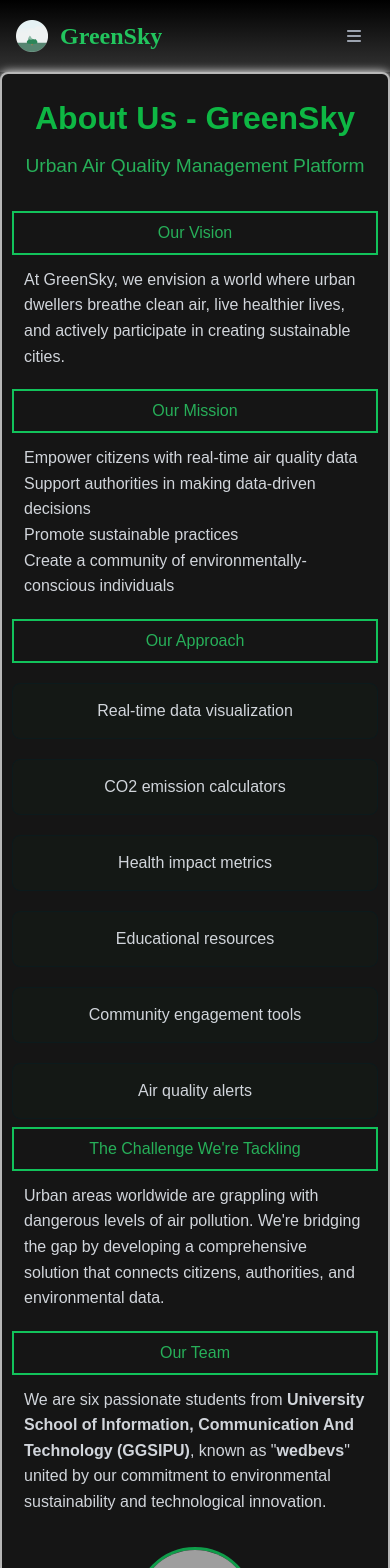
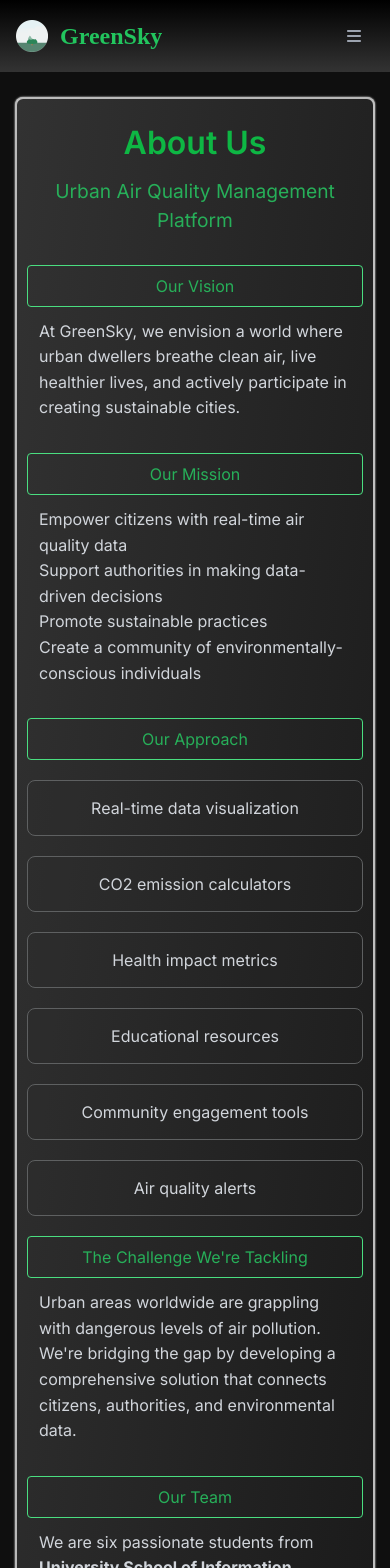
Before and after one commit to project-GreenSky/GreenSky, a React (Vite) app: page /about in a window 390 px wide. Shown: the top 1568 px of the page. Built offline with nearby package versions, Linux system fonts and the light colour scheme; no server answers; grey boxes are pictures that could not be loaded; a web font is replaced by a local one.

Commit message:
made website respnsive and changed design of contact,about and blog page

```diff
--- a/src/App.jsx
+++ b/src/App.jsx
@@ -33,7 +33,7 @@ export default function App() {
 
 function InProgress() {
   return (
-    <div className="h-dvh flex items-center justify-center text-sxl">
+    <div className="h-dvh flex items-center justify-center text-2xl font-bold">
       Coming Soon ...
     </div>
   );
--- a/src/components/About/About.css
+++ b/src/components/About/About.css
@@ -1,23 +1,25 @@
 .about-us {
-  font-family: "Arial", sans-serif;
   color: #333;
   width: 100%;
-  margin: 0;
+  margin: 20px auto;
   padding: 0;
   /* background-image: url("./assets/bgimage.jpg");
   background-size: cover;
   background-position: center;
-  background-attachment: fixed; */
+  background-attachment: fixed;  */
 }
 
 .content-wrapper {
   max-width: 800px;
-  margin: 0 auto;
+
+  margin: 25px auto;
   padding: 10px 20px;
+  background: linear-gradient(to bottom right, #323232, #121212);
+
   /* background-color: rgba(255, 255, 255, 0.9); */
   /* box-shadow: 0 0 20px rgba(0, 0, 0, 0.1); */
   border: 2px solid #ffffffb1;
-  box-shadow: 0 0 10px #fff;
+  box-shadow: 0 0 2px #fff;
 }
 
 .title {
@@ -37,7 +39,7 @@
 
 h2 {
   color: #27af59;
-  border: 2px solid #12c25b;
+  /* border: 2px solid #12c25b; */
   padding: 8px;
   margin-top: 30px;
 }
@@ -55,8 +57,8 @@ ul {
 }
 
 .feature {
-  background-color: rgba(15, 53, 19, 0.1);
-  border: 1px solid #0c1a1c;
+  background-color: rgba(43, 46, 44, 0.1);
+  border: 1px solid #5e6061;
   border-radius: 8px;
   padding: 15px;
   text-align: center;
@@ -71,8 +73,7 @@ ul {
 .team-grid {
   display: grid;
   grid-template-columns: repeat(auto-fit, minmax(150px, 1fr));
-  gap: 20px;
-  margin-top: 20px;
+  gap: 60px;
 }
 
 .team-member {
@@ -114,3 +115,9 @@ ul {
     grid-template-columns: 1fr;
   }
 }
+
+@media (max-width: 900px) {
+   .content-wrapper{
+    margin: 25px 15px;
+   }
+}
--- a/src/components/About/About.jsx
+++ b/src/components/About/About.jsx
@@ -51,7 +51,7 @@ export default function AboutUs() {
           transition={{ duration: 1 }}
           className="title"
         >
-          About Us - GreenSky
+          About Us
         </motion.h1>
 
         <motion.div
@@ -63,8 +63,8 @@ export default function AboutUs() {
           Urban Air Quality Management Platform
         </motion.div>
 
-        <section className="vision my-2">
-          <h2>Our Vision</h2>
+        <section className="vision mb-5">
+          <h2 className="border border-green-400 rounded">Our Vision</h2>
           <p className="text-gray-300 p-3">
             At GreenSky, we envision a world where urban dwellers breathe clean
             air, live healthier lives, and actively participate in creating
@@ -72,8 +72,8 @@ export default function AboutUs() {
           </p>
         </section>
 
-        <section className="mission my-2">
-          <h2>Our Mission</h2>
+        <section className="mission mb-5">
+          <h2 className="border border-green-400 rounded">Our Mission</h2>
           <ul className="text-gray-300 p-3">
             <li>Empower citizens with real-time air quality data</li>
             <li>Support authorities in making data-driven decisions</li>
@@ -82,8 +82,8 @@ export default function AboutUs() {
           </ul>
         </section>
 
-        <section className="approach my-2">
-          <h2>Our Approach</h2>
+        <section className="approach mb-5">
+          <h2 className="border border-green-400 rounded">Our Approach</h2>
           <div className="feature-grid  text-gray-300">
             {[
               "Real-time data visualization",
@@ -106,8 +106,8 @@ export default function AboutUs() {
           </div>
         </section>
 
-        <section className="challenge my-2">
-          <h2>The Challenge We're Tackling</h2>
+        <section className="challenge mb-5">
+          <h2 className="border border-green-400 rounded">The Challenge We're Tackling</h2>
           <p className="text-gray-300 p-3">
             Urban areas worldwide are grappling with dangerous levels of air
             pollution. We're bridging the gap by developing a comprehensive
@@ -116,8 +116,8 @@ export default function AboutUs() {
           </p>
         </section>
 
-        <section className="team my-2">
-          <h2>Our Team</h2>
+        <section className="team mb-8">
+          <h2 className="border border-green-400 rounded">Our Team</h2>
           <p className="text-gray-300 p-3">
             We are six passionate students from{" "}
             <strong>
@@ -150,8 +150,8 @@ export default function AboutUs() {
           </div>
         </section>
 
-        <section className="impact my-2">
-          <h2>Our Impact</h2>
+        <section className="impact mb-5">
+          <h2 className="border border-green-400 rounded">Our Impact</h2>
           <p className="text-gray-300 p-3">
             Through GreenSky, we aspire to increase awareness, enhance
             decision-making, contribute to healthier urban living, and foster
--- a/src/components/BlogPageComponent/AirQualityBlog.css
+++ b/src/components/BlogPageComponent/AirQualityBlog.css
@@ -1,20 +1,19 @@
 /* BlogPage.css */
 .blog-page {
-  font-family: 'Arial', sans-serif;
-  background-color: #25472c;
   color: #000000;
 }
 
 header {
-  background-color: #3ea543;
+  background-color: #22c55e;
   color: white;
+  font-weight: bold;
   text-align: center;
   padding: 2rem 0;
   margin-bottom: 2rem;
 }
 
 header h1 {
-  font-size: 2.5rem;
+  font-size: 2.2rem;
   margin-bottom: 0.5rem;
 }
 
@@ -26,17 +25,18 @@ header p {
 .blog-grid {
   display: grid;
   grid-template-columns: repeat(auto-fit, minmax(300px, 1fr));
-  gap: 2rem;
+  gap: 2.5rem;
   padding: 0 2rem;
 }
 
 .blog-card {
-  background-color: rgb(22, 28, 25);
-  border-radius: 10px;
+  background: linear-gradient(to bottom right, #323232, #121212);
   overflow: hidden;
-  box-shadow: 0 4px 6px rgba(0, 0, 0, 0.1);
+  border-radius: 1%;
   transition: transform 0.3s ease;
+  transform: scale(0.95);
   cursor: pointer;
+  margin-bottom: 0.75rem;
 }
 
 .blog-card:hover {
@@ -53,6 +53,8 @@ header p {
   padding: 1rem;
   font-size: 1.2rem;
   text-align: center;
+  /* border: 2px solid #12c25b; */
+
 }
 
 .modal-overlay {
@@ -69,11 +71,13 @@ header p {
 }
 
 .modal-content {
-  background-color: rgb(140, 237, 151);
+  background: linear-gradient(to bottom, #323232, #4f4c4c);
   padding: 2rem;
   border-radius: 10px;
+  color: #e0d5d5;
+  box-shadow: "0 0 1px #fff";
   max-width: 800px;
-  width: 90%;
+  width: 93%;
   max-height: 90vh;
   overflow-y: auto;
   position: relative;
@@ -81,16 +85,19 @@ header p {
 
 .close-button {
   position: absolute;
-  top: 1rem;
-  right: 1rem;
+  top: 2px;
+  right: 12px;
   font-size: 1.5rem;
   background: none;
   border: none;
+  font-weight: bold;
   cursor: pointer;
 }
 
 .modal-content h2 {
   margin-bottom: 1rem;
+  font-size: 1.1rem;
+  border-radius: 5px;
 }
 
 .modal-content img {
--- a/src/components/BlogPageComponent/AirQualityBlog.jsx
+++ b/src/components/BlogPageComponent/AirQualityBlog.jsx
@@ -163,7 +163,7 @@ const AirQualityBlog = () => {
           {blogs.map((blog) => (
             <div
               key={blog.id}
-              className="blog-card"
+              className="blog-card border border-green-400 border-collapse rounded-md"
               onClick={() => handleBlogClick(blog)}
             >
               <img src={blog.image} alt={blog.title} />
--- a/src/components/Contactuspage.jsx
+++ b/src/components/Contactuspage.jsx
@@ -25,10 +25,10 @@ function ContactUsForm() {
   return (
     <div className="text-white min-h-screen flex items-center justify-center">
       <div
-        className="bg-base-200 p-8 rounded-lg shadow-lg w-full max-w-4xl"
-        style={{ border: "2px solid #ffffffb1", boxShadow: "0 0 10px #fff" }}
+        className="bg-gradient-to-br from-[#323232] to-[#121212] m-3 p-8 rounded-lg shadow-lg w-full max-w-4xl"
+        style={{ border: "2px solid #ffffffb1", boxShadow: "0 0 1px #fff" }}
       >
-        <h2 className="text-3xl rounded-lg font-semibold mb-6 text-center">
+        <h2 className="text-2xl rounded-lg font-semibold mb-6 text-center">
           Contact Us
         </h2>
 
@@ -79,7 +79,7 @@ function ContactUsForm() {
           <div className="text-center">
             <button
               type="submit"
-              className="px-6 py-3 bg-green-500 text-white font-semibold rounded-lg hover:bg-green-600 focus:outline-none focus:ring-2 focus:ring-green-600"
+              className="px-6 py-3 mt-3 bg-green-500 text-white font-semibold rounded-lg hover:bg-green-600 focus:outline-none focus:ring-2 focus:ring-green-600"
             >
               Submit
             </button>
--- a/src/components/Facts.jsx
+++ b/src/components/Facts.jsx
@@ -40,17 +40,17 @@ function Facts() {
   };
 
   return (
-    <div className="max-w-xl h-lg mx-auto mt-32 ">
+    <div className="max-w-xl h-lg mx-auto mt-32">
       <Slider {...settings}>
         {facts.map((fact, index) => (
           <div key={index} className="p-4">
-            <div className="bg-base-200 rounded-lg shadow-md overflow-hidden transition-transform transform hover:scale-105">
+            <div className=" rounded-lg shadow-md overflow-hidden transition-transform transform hover:scale-105">
               <img
                 src={fact.img}
                 alt={fact.title}
                 className="w-full h-80 object-fit"
               />
-              <div className="p-4">
+              <div className="p-4 bg-gradient-to-br from-[#323232] to-[#121212]">
                 <h2 className="text-xl font-bold tracking-wide">{fact.title}</h2>
                 <p className="mt-2 text-gray-400 font-semibold tracking-wide text-center">{fact.description}</p>
                 <p className="mt-4 text-gray-500 font-bold tracking-wide text-center">Source : {fact.name}</p>
```
Lines whose indentation alone changed are shown as unchanged.
